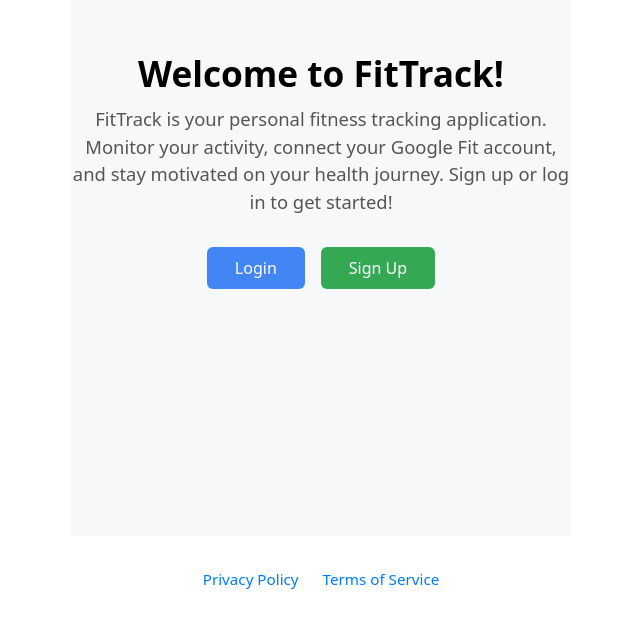
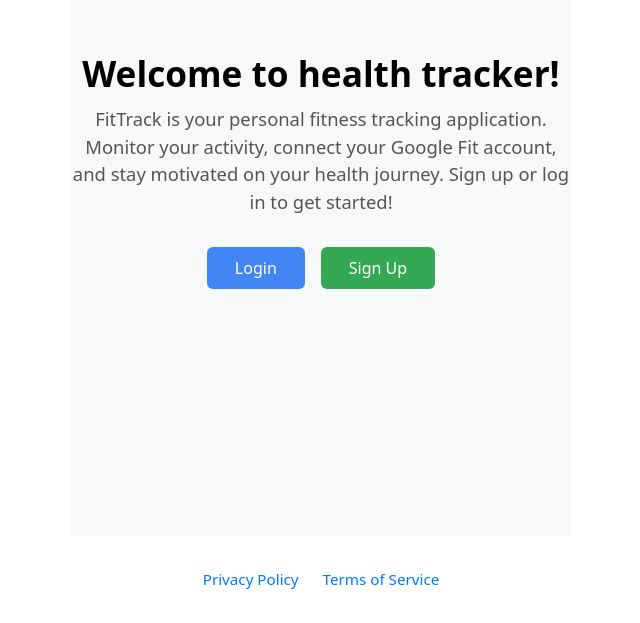
Before and after one commit to 2300031302/papafe, a React (Vite) app: page / in a window 1280 px wide. Shown: the part 296-919 px from the top of the page, without its empty margins (319-959 px from the left). Built offline with nearby package versions, Linux system fonts and the light colour scheme.

Commit message:
home pag e name

```diff
--- a/src/App.css
+++ b/src/App.css
@@ -130,3 +130,4 @@
 .read-the-docs {
   color: #888;
 }
+}
--- a/src/App.jsx
+++ b/src/App.jsx
@@ -106,7 +106,7 @@
 function HomePage({ onShowAuth }) {
   return (
     <div className="home-page" style={{textAlign: 'center', marginTop: 48}}>
-      <h1 style={{fontSize: '2.2rem', marginBottom: 12, color: '#000'}}>Welcome to FitTrack!</h1>
+      <h1 style={{fontSize: '2.2rem', marginBottom: 12, color: '#000'}}>Welcome to health tracker!</h1>
       <p style={{fontSize: '1.15rem', color: '#555', maxWidth: 500, margin: '0 auto 32px'}}>
         FitTrack is your personal fitness tracking application. Monitor your activity, connect your Google Fit account, and stay motivated on your health journey. Sign up or log in to get started!
       </p>
```
